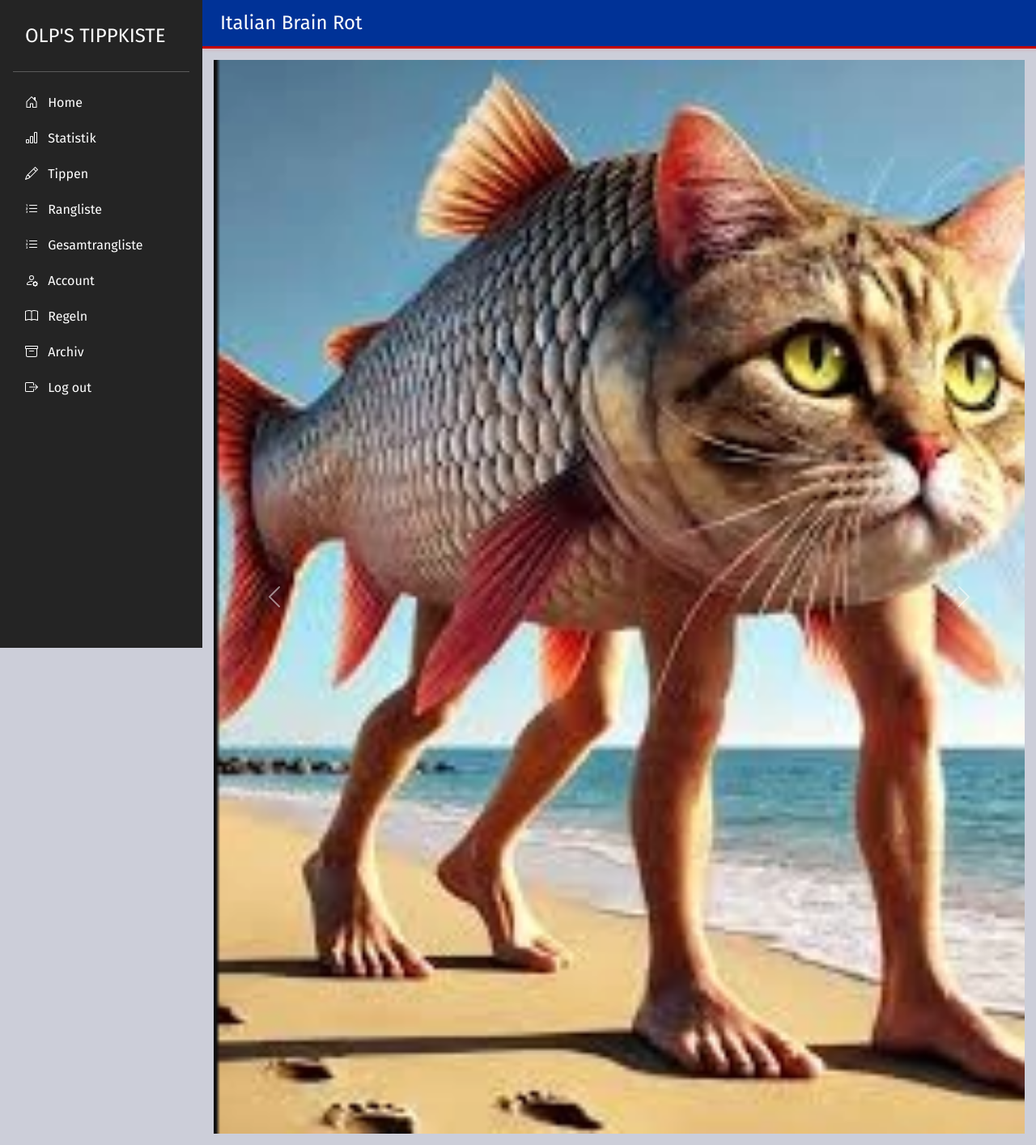
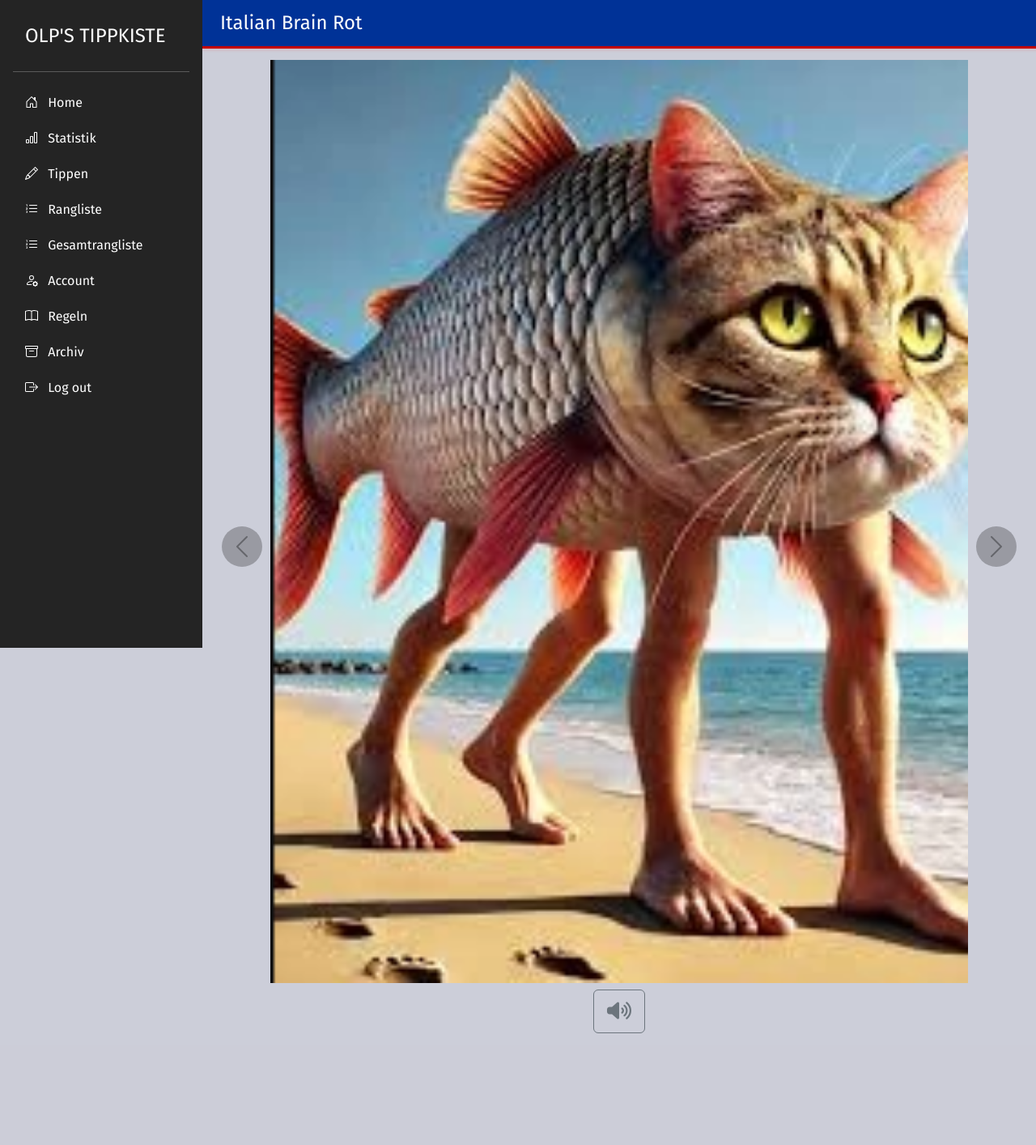
Before and after one commit to 1olp1/fch_tippspiel_24, a Flask app: page /italian_brain_rot in a window 1280 px wide. Shown: the whole page at 81% size. After the commit the page ends 1276 px from the top, so only its background shows below. Run offline with Flask 3, Linux system fonts and the light colour scheme; the visitor is signed in with stand-in values (Sample User, id 1); some libraries are stand-ins or nearby versions.

Commit message:
integrated brain rotv2

```diff
--- a/templates/italian_brain_rot.html
+++ b/templates/italian_brain_rot.html
@@ -11,15 +11,66 @@
 {% endblock %}
 
 {% block main %}
+<!-- Custom CSS to adjust arrow positioning -->
+<style>
+  /* Add side padding to the carousel container to create space for the arrows */
+  #carouselItalianBrainRot {
+    position: relative;
+    padding: 0 70px;
+  }
+  /* Style the navigation arrows */
+  .carousel-control-prev,
+  .carousel-control-next {
+    width: 50px;
+    height: 50px;
+    top: 50%;
+    transform: translateY(-50%);
+    background-color: rgba(0, 0, 0, 0.5);
+    border-radius: 50%;
+  }
+  /* Position the left arrow */
+  .carousel-control-prev {
+    left: 10px;
+  }
+  /* Position the right arrow */
+  .carousel-control-next {
+    right: 10px;
+  }
+  /* Invert arrow colors for better contrast */
+  .carousel-control-prev-icon,
+  .carousel-control-next-icon {
+    filter: invert(1);
+  }
+  /* Ensure images display properly with natural height */
+  .carousel-item img {
+    width: 100%;
+    height: auto;
+    display: block;
+  }
+  /* Style the sound button with an outline appearance */
+  .sound-btn {
+    font-size: 1.5rem;
+    padding: 0.5rem 1rem;
+  }
+</style>
 
-<div id="carouselItalianBrainRot" class="carousel slide" data-bs-ride="carousel">
+<div id="carouselItalianBrainRot" class="carousel slide">
     <div class="carousel-inner">
         {% for image in images %}
             <div class="carousel-item {% if loop.first %}active{% endif %}">
-                <img src="{{ image }}" class="d-block w-100" alt="Bild {{ loop.index }}">
+                <img src="{{ image }}" alt="Bild {{ loop.index }}">
+                <div class="text-center mt-2">
+                    <!-- Hidden audio element; source derived from image filename -->
+                    <audio id="audio-{{ loop.index }}" src="{{ image.rsplit('.', 1)[0] ~ '.m4a' }}"></audio>
+                    <!-- Outlined button with sound icon -->
+                    <button type="button" class="btn btn-outline-secondary sound-btn" title="Play Sound" onclick="document.getElementById('audio-{{ loop.index }}').play()">
+                        <i class="fa-solid fa-volume-up"></i>
+                    </button>
+                </div>
             </div>
         {% endfor %}
     </div>
+    <!-- Navigation arrows positioned outside the image area -->
     <button class="carousel-control-prev" type="button" data-bs-target="#carouselItalianBrainRot" data-bs-slide="prev">
         <span class="carousel-control-prev-icon" aria-hidden="true"></span>
         <span class="visually-hidden">Zurück</span>
```
Also changed, not shown: static/italian_brain_rot/Schimpansini Bananini.jpg (added), static/italian_brain_rot/bombardiro.jpg, static/italian_brain_rot/lirili-larila.jpg (added), 1 other file.
